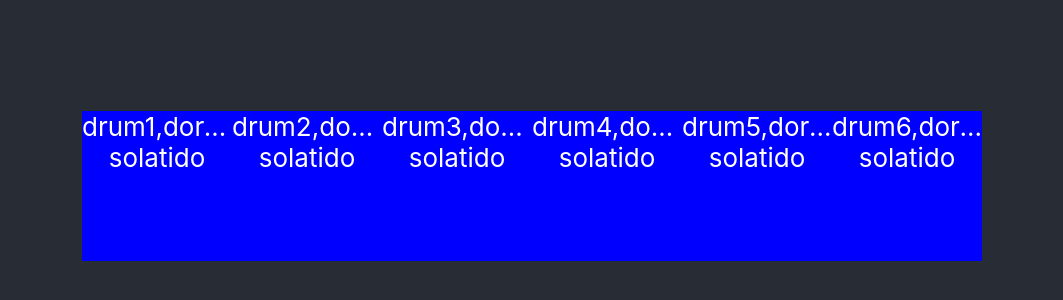
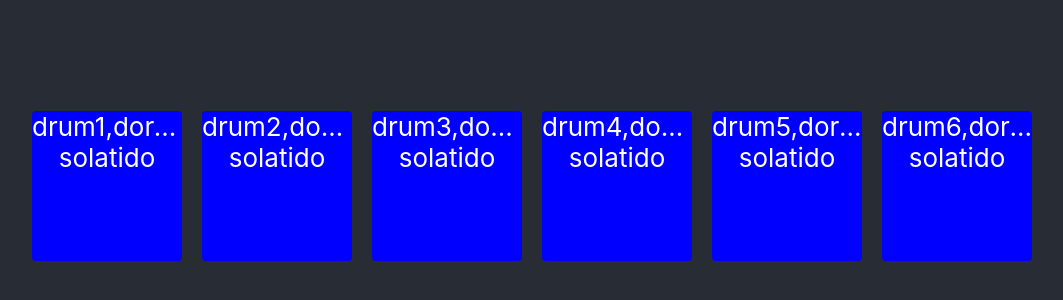
Before and after one commit to shaktilucifer/Lab360, a React (Create React App) app in the folder freecodecamp/frontend/DrumMachine/drummachine/: page / in a window 1280 px wide. Shown: the part 214-514 px from the top of the page, without its empty margins (108-1171 px from the left). Built offline with nearby package versions, Linux system fonts and the light colour scheme.

Commit message:
add some flat ui colors

```diff
--- a/freecodecamp/frontend/DrumMachine/drummachine/src/DrumBlock.tsx
+++ b/freecodecamp/frontend/DrumMachine/drummachine/src/DrumBlock.tsx
@@ -1,10 +1,11 @@
 import React from 'react';
 import './Drumblock.css'
-export function DrumBlock({drumName, drumSound}: DrumBlockProps) {
+export function DrumBlock({drumName, drumSound, colorClass}: DrumBlockProps) {
     return <div className='block'>{drumName},{drumSound}</div>
 }
 
 interface DrumBlockProps {
     drumName: string;
     drumSound?: string;
+    colorClass?: string;
 }
--- a/freecodecamp/frontend/DrumMachine/drummachine/src/Drumblock.css
+++ b/freecodecamp/frontend/DrumMachine/drummachine/src/Drumblock.css
@@ -5,4 +5,18 @@
     text-align: center;
     text-overflow: ellipsis;
     overflow: hidden;
+    border-radius: 4px;
+    margin: 10px;
 }
+
+.wisteria {
+    background-color: #8e44ad;
+}
+
+.belize {
+    background-color: #2980b9;
+}
+
+.midnight-blue {
+    background-color: #2c3e50;
+}
```
